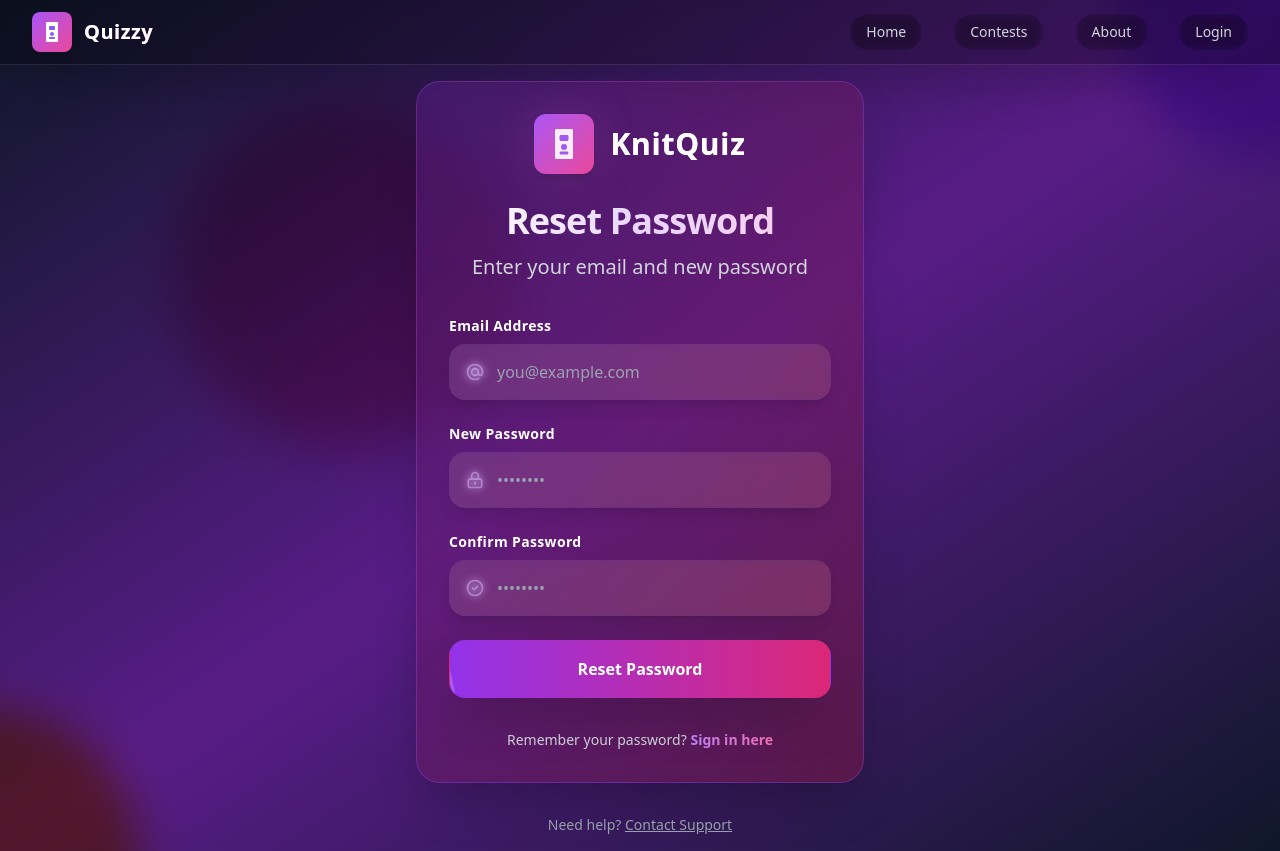
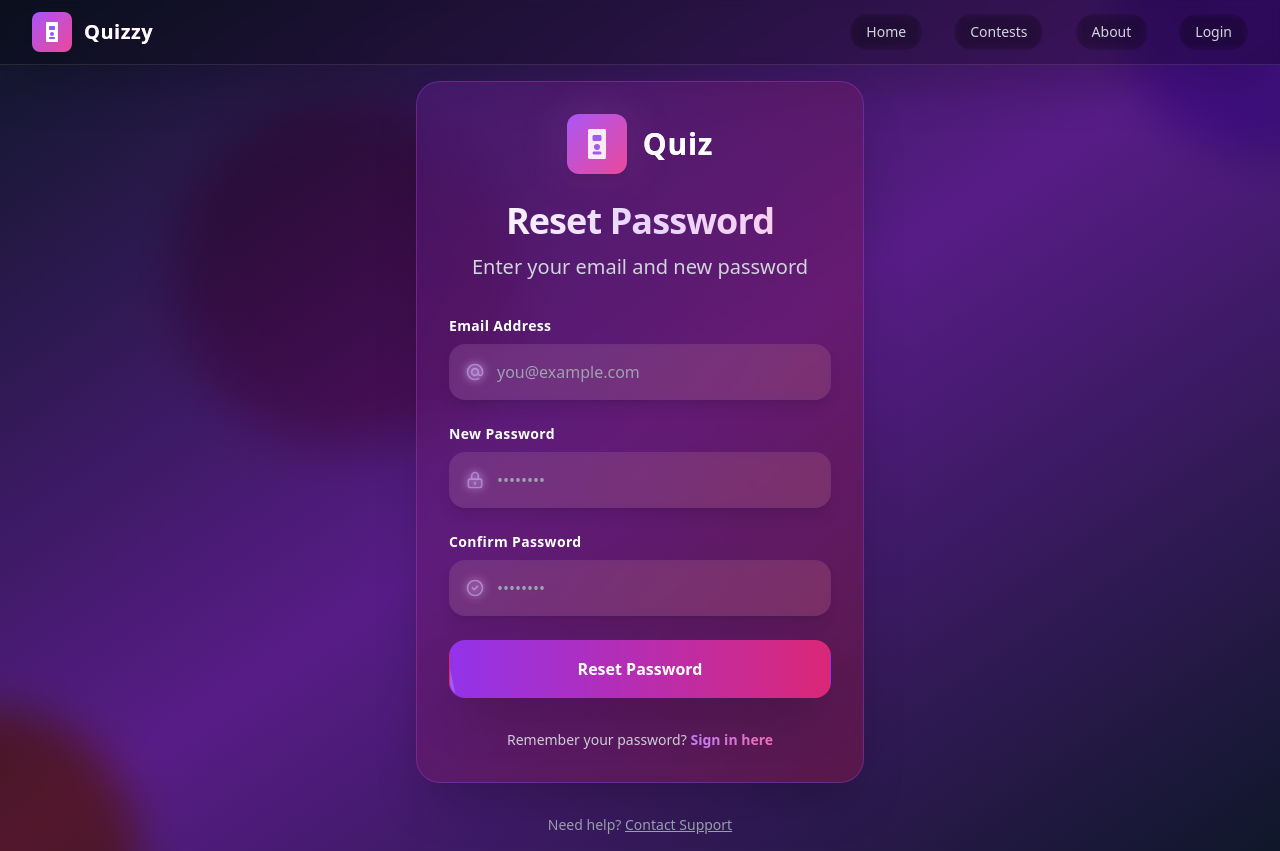
Before and after one commit to Yogi1305/Quizzy, a React (Vite) app in the folder frontend/: page /resetpassword in a window 1280 px wide. Built offline with nearby package versions, Linux system fonts and the light colour scheme.

Commit message:
remove knit from pages

```diff
--- a/frontend/src/QuizzySEO.jsx
+++ b/frontend/src/QuizzySEO.jsx
@@ -13,7 +13,7 @@ const QuizzySEO = () => {
       />
 
       {/* Canonical */}
-      <link rel="canonical" href="https://quizzy-bmif.vercel.app" />
+      <link rel="canonical" href="https://quizzy13.vercel.app" />
 
       {/* Open Graph */}
       <meta property="og:title" content="Quizzy - Affordable Quizzes, Polls & Contests " />
@@ -22,8 +22,8 @@ const QuizzySEO = () => {
         content="Host your own quiz contests and polls with ease. Offer prizes and engage your audience for as little as ₹10 per contest!"
       />
       <meta property="og:type" content="website" />
-      <meta property="og:url" content="https://quizzy-bmif.vercel.app" />
-      <meta property="og:image" content="https://quizzy-bmif.vercel.app" />
+      <meta property="og:url" content="https://quizzy13.vercel.app" />
+      <meta property="og:image" content="https://quizzy13.vercel.app" />
 
       {/* Twitter Card */}
       {/* <meta name="twitter:card" content="summary_large_image" />
--- a/frontend/src/component/Login.jsx
+++ b/frontend/src/component/Login.jsx
@@ -28,7 +28,7 @@ const QuizLogo = () => (
       </svg>
       <div className="absolute inset-0 bg-gradient-to-br from-purple-400 to-pink-500 rounded-xl opacity-20 blur-xl"></div>
     </div>
-    <span className="text-white font-black text-3xl ml-4 tracking-wide text-transparent bg-clip-text bg-gradient-to-r from-white via-purple-200 to-pink-200">KnitQuiz</span>
+    <span className="text-white font-black text-3xl ml-4 tracking-wide text-transparent bg-clip-text bg-gradient-to-r from-white via-purple-200 to-pink-200">Quiz</span>
   </div>
 );
 
--- a/frontend/src/component/Register.jsx
+++ b/frontend/src/component/Register.jsx
@@ -185,7 +185,7 @@ const RegistrationForm = () => {
             <div className="p-8">
               <div className="mb-6 text-center">
                 <h2 className="text-2xl font-bold text-white">Create Your Account</h2>
-                <p className="text-indigo-100 mt-2">Join the KnitQuiz community today</p>
+                <p className="text-indigo-100 mt-2">Join the Quiz community today</p>
               </div>
 
               {/* Progress Bar */}
--- a/frontend/src/component/Resetpassword.jsx
+++ b/frontend/src/component/Resetpassword.jsx
@@ -28,7 +28,7 @@ const QuizLogo = () => (
       </svg>
       <div className="absolute inset-0 bg-gradient-to-br from-purple-400 to-pink-500 rounded-xl opacity-20 blur-xl"></div>
     </div>
-    <span className="text-white font-black text-3xl ml-4 tracking-wide text-transparent bg-clip-text bg-gradient-to-r from-white via-purple-200 to-pink-200">KnitQuiz</span>
+    <span className="text-white font-black text-3xl ml-4 tracking-wide text-transparent bg-clip-text bg-gradient-to-r from-white via-purple-200 to-pink-200">Quiz</span>
   </div>
 );
 
```
